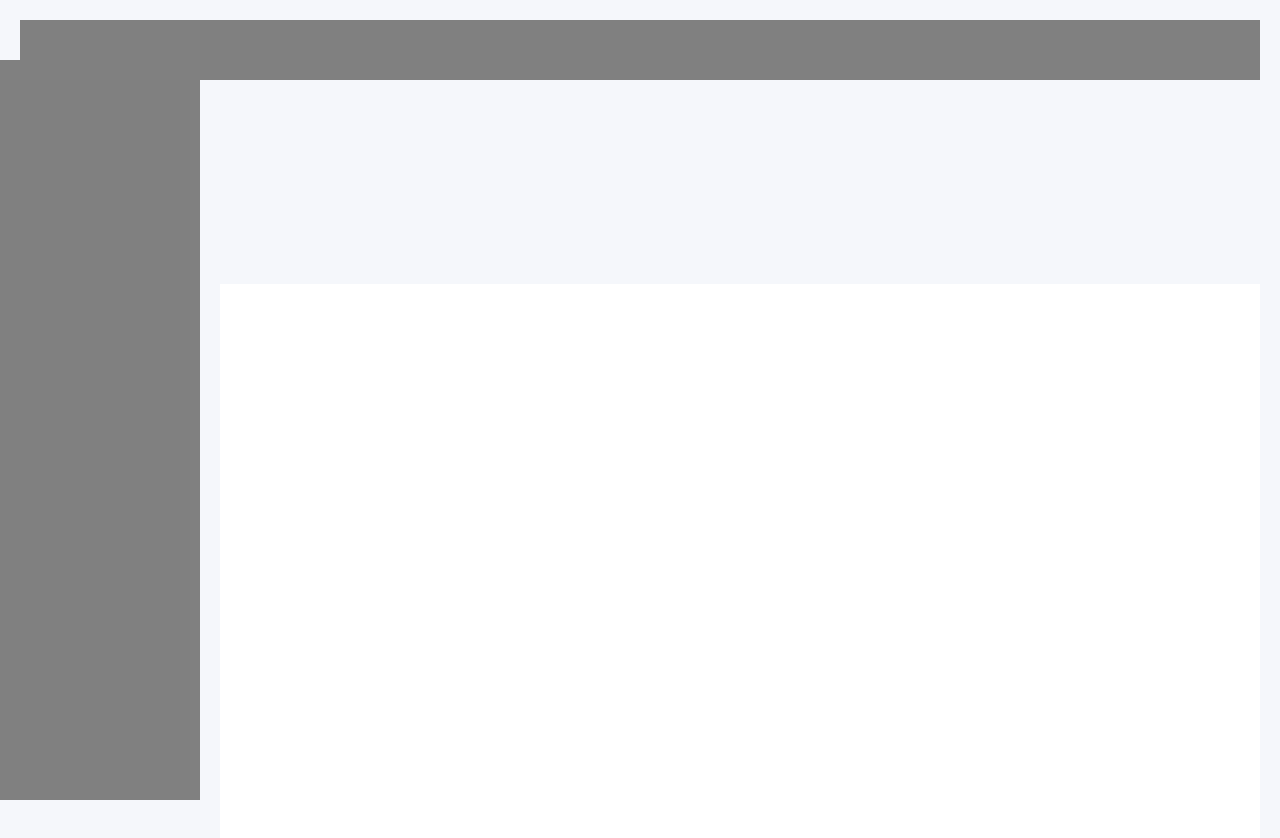
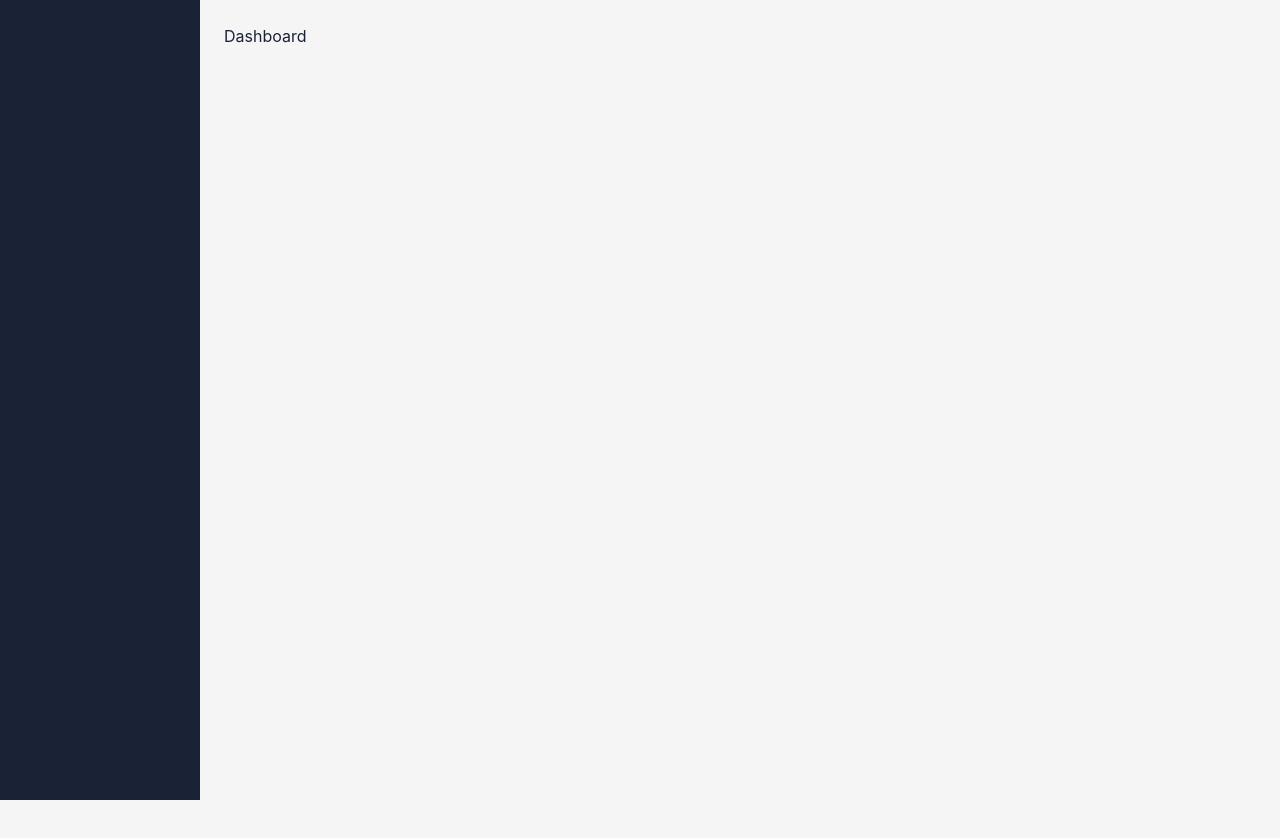
Before and after one commit to Bilal1906/Programming-Project, a Next.js app in the folder programming-project/: page /dashboard-test in a window 1280 px wide. Shown: the top 838 px of the page. After the commit the page ends 800 px from the top, so only its background shows below. Built offline with nearby package versions, Linux system fonts and the light colour scheme.

Commit message:
fix: remove turbopack, clean cache & fix project structure

```diff
--- a/programming-project/app/dashboard-test/page.js
+++ b/programming-project/app/dashboard-test/page.js
@@ -1,46 +1,39 @@
-export default function Home() {
+// app/dashboard-test/page.js
+
+export default function DashboardTest() {
   return (
-    <div>
-      {/* Topbar */}
-      <div className = 'topbar'
-        style={{
-          height: "60px",
-          backgroundColor: "#808080",
-          width: "100%",
-        }}
-      />
+    <div style={{ display: "flex", minHeight: "100vh" }}>
 
       {/* Sidebar */}
-      <div className = 'sidebar'
-        style={{
-          width: "200px",
-          height: "calc(100vh - 60px)",
-          backgroundColor: "#808080",
-          position: "fixed",
-          left: 0,
-          top: "60px",
-          padding: "20px",
-          color: "white",
-        }}
-      />
-        <div>page1</div>
-        <div>page2</div>
-        <div>page3</div>
-        <div>page4</div>
-        <div>page5</div>
-        <div>page6</div>
+      <aside style={{
+        width: "200px",
+        minHeight: "100vh",
+        backgroundColor: "#1a2236",
+        position: "fixed",
+        top: 0,
+        left: 0,
+        display: "flex",
+        flexDirection: "column",
+        padding: "20px 0",
+      }}>
+        <nav style={{ display: "flex", flexDirection: "column", gap: "4px", padding: "0 16px" }}>
+          <div>Page 1</div>
+          <div>Page 2</div>
+          <div>Page 3</div>
+          <div>Page 4</div>
+        </nav>
+      </aside>
 
       {/* Content */}
-      <div
-        style={{
-          marginLeft: "200px",
-          marginTop: "60px",
-          padding: "20px",
-          backgroundColor: "white",
-          minHeight: "calc(100vh - 60px)",
-        }}
-      >
-      </div>
+      <main style={{
+        marginLeft: "200px",
+        flex: 1,
+        padding: "24px",
+        backgroundColor: "#f5f5f5",
+      }}>
+        <h1>Dashboard</h1>
+      </main>
+
     </div>
   );
 }
--- a/programming-project/app/globals.css
+++ b/programming-project/app/globals.css
@@ -1,25 +1,18 @@
 @import "tailwindcss";
 
-body {
-    padding: 10px;
-    margin: 10px;
-    background-color: #f5f7fb;
-    color : #000000;
-    font-family: inter, sans-serif;
+* {
+  margin: 0;
+  padding: 0;
+  box-sizing: border-box;
 }
 
-h1, h3 {
-    color: #13294B;
+body {
+  font-family: "Inter", sans-serif;
+  background-color: #f5f5f5;
+  color: #1a2236;
 }
 
-h2, p {
-    color: #000000;
+a {
+  text-decoration: none;
+  color: inherit;
 }
-
-
-.sidebar {
-    background-color: #ffffff;
-    color: #888888;
-    padding: 20px;
-    width: 240px;
-}
```
Also changed, not shown: programming-project/app/authentificator/first-time/page.js (renamed from programming-project/app/first-time/page.js), programming-project/app/authentificator/login/page.js (renamed from programming-project/app/login/page.js), programming-project/app/authentificator/wachtwoord-vergeten/page.js (renamed from programming-project/app/wachtwoord-vergeten/page.js), 1 other file (tests, documents, lock files or other folders).
